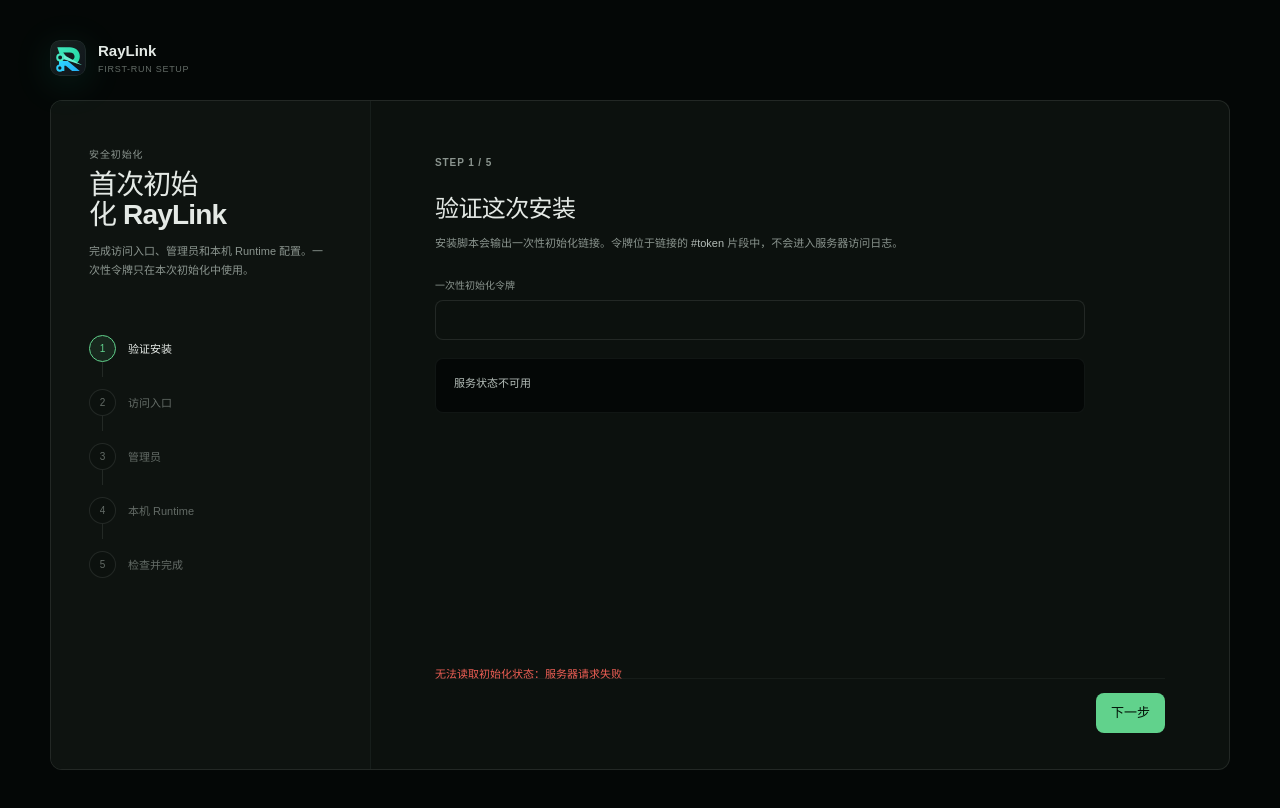
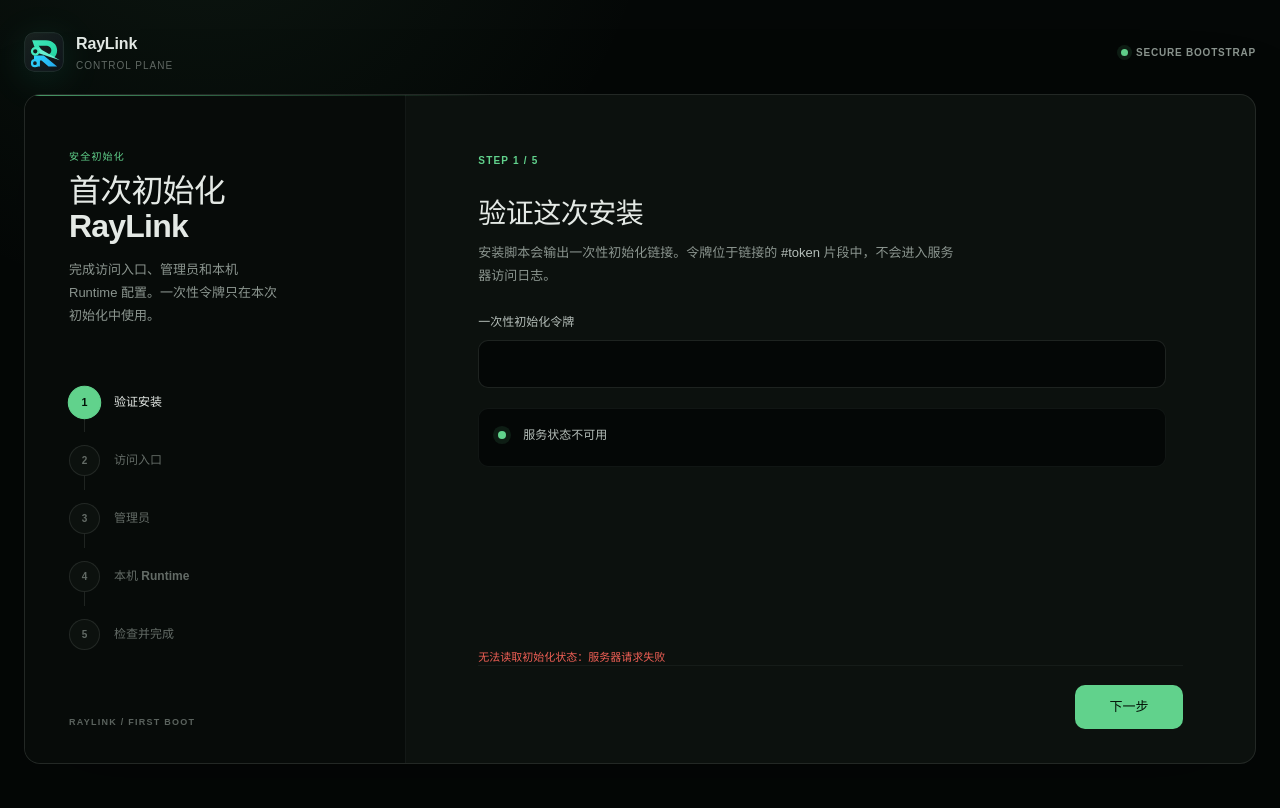
Before and after one commit to Zanetach/RayLink, a website: page roms/web/setup.html in a window 1280 px wide. Drawn offline with Linux system fonts and the light colour scheme; no server answers.

Commit message:
fix: polish first-run setup experience

```diff
--- a/roms/web/setup.css
+++ b/roms/web/setup.css
@@ -1,64 +1,153 @@
 .setup-page {
+  --setup-radius-panel: 16px;
+  --setup-radius-control: 10px;
+  min-width: 960px;
   min-height: 100vh;
-  background: var(--canvas);
+  background:
+    radial-gradient(circle at 16% -18%, oklch(0.72 0.12 154 / 0.09), transparent 32%),
+    var(--canvas);
 }
 
 .setup-shell {
-  width: min(1180px, calc(100% - 40px));
+  width: min(1240px, calc(100% - 48px));
   margin: 0 auto;
-  padding: 40px 0;
+  padding: 28px 0 36px;
 }
 
 .setup-brand {
   display: flex;
+  min-height: 48px;
+  align-items: center;
+  justify-content: space-between;
+  margin-bottom: 18px;
+}
+
+.setup-brand-identity {
+  display: flex;
   align-items: center;
   gap: 12px;
-  margin-bottom: 24px;
+}
+
+.setup-brand .brand-mark {
+  width: 40px;
+  height: 40px;
 }
 
 .setup-brand strong,
-.setup-brand small { display: block; }
-.setup-brand strong { font-size: 15px; }
 .setup-brand small {
+  display: block;
+}
+
+.setup-brand strong {
+  color: var(--text);
+  font-size: 16px;
+  font-weight: 650;
+  letter-spacing: -0.01em;
+}
+
+.setup-brand small {
+  margin-top: 2px;
   color: var(--faint);
-  font-size: 9px;
-  letter-spacing: .08em;
+  font-size: 10px;
+  letter-spacing: 0.1em;
   text-transform: uppercase;
 }
 
+.setup-security-state {
+  display: inline-flex;
+  min-height: 30px;
+  align-items: center;
+  gap: 8px;
+  color: var(--muted);
+  font-size: 10px;
+  font-weight: 650;
+  letter-spacing: 0.08em;
+  text-transform: uppercase;
+}
+
+.setup-security-state i {
+  width: 7px;
+  height: 7px;
+  border-radius: 50%;
+  background: var(--accent);
+  box-shadow: 0 0 0 4px var(--accent-soft);
+}
+
 .setup-card {
-  min-height: 670px;
+  position: relative;
+  height: clamp(560px, calc(100vh - 130px), 760px);
   display: grid;
-  grid-template-columns: 320px minmax(0, 1fr);
+  grid-template-columns: minmax(300px, 31%) minmax(0, 1fr);
   overflow: hidden;
   border: 1px solid var(--border);
-  border-radius: var(--r-md);
+  border-radius: var(--setup-radius-panel);
   background: var(--surface-1);
+  box-shadow: 0 26px 90px rgb(0 0 0 / 0.24);
+}
+
+.setup-card::before {
+  content: "";
+  position: absolute;
+  z-index: 2;
+  inset: 0 0 auto;
+  height: 1px;
+  background: linear-gradient(90deg, var(--accent), transparent 38%);
+  opacity: 0.72;
 }
 
 .setup-sidebar {
-  padding: 46px 38px;
+  position: relative;
+  padding: 54px 44px 42px;
   border-right: 1px solid var(--border-subtle);
-  background: color-mix(in oklch, var(--surface-2), var(--canvas) 28%);
+  background: oklch(0.145 0.01 165);
+}
+
+.setup-sidebar::after {
+  content: "RAYLINK / FIRST BOOT";
+  position: absolute;
+  left: 44px;
+  bottom: 34px;
+  color: oklch(0.49 0.012 160);
+  font-size: 9px;
+  font-weight: 650;
+  letter-spacing: 0.14em;
+}
+
+.setup-sidebar .eyebrow,
+.setup-form .eyebrow {
+  margin-bottom: 10px;
+  color: var(--accent);
+  font-size: 10px;
+  letter-spacing: 0.12em;
 }
 
 .setup-sidebar h1 {
-  margin: 8px 0 12px;
-  font-size: 28px;
-  letter-spacing: -.03em;
+  max-width: 260px;
+  margin: 0 0 16px;
+  font-size: 32px;
+  font-weight: 620;
+  letter-spacing: -0.025em;
+  line-height: 1.08;
+  text-wrap: balance;
+}
+
+.setup-sidebar h1 span {
+  display: block;
 }
 
 .setup-sidebar > p:not(.eyebrow) {
+  max-width: 29ch;
   margin: 0;
   color: var(--muted);
-  font-size: 11px;
-  line-height: 1.7;
+  font-size: 13px;
+  line-height: 1.75;
+  text-wrap: pretty;
 }
 
 .setup-progress {
   display: grid;
   gap: 0;
-  margin: 42px 0 0;
+  margin: 46px 0 0;
   padding: 0;
   list-style: none;
 }
@@ -66,144 +155,359 @@
 .setup-progress li {
   position: relative;
   display: flex;
+  min-height: 58px;
   align-items: center;
-  gap: 12px;
-  min-height: 54px;
+  gap: 14px;
   color: var(--faint);
-  font-size: 11px;
+  font-size: 12px;
+  font-weight: 560;
+  transition: color 180ms ease;
 }
 
 .setup-progress li:not(:last-child)::after {
   content: "";
   position: absolute;
-  left: 13px;
-  top: 40px;
+  left: 15px;
+  top: 43px;
   bottom: -1px;
   width: 1px;
   background: var(--border);
 }
 
 .setup-progress span {
-  width: 27px;
-  height: 27px;
+  position: relative;
+  z-index: 1;
+  width: 31px;
+  height: 31px;
   display: grid;
   place-items: center;
   flex: 0 0 auto;
   border: 1px solid var(--border);
   border-radius: 50%;
   background: var(--surface-1);
+  color: var(--faint);
   font-size: 10px;
+  font-variant-numeric: tabular-nums;
+  transition:
+    transform 180ms var(--ease-out),
+    background-color 180ms ease,
+    border-color 180ms ease;
 }
 
-.setup-progress li.active { color: var(--text); }
-.setup-progress li.active span,
+.setup-progress li.active {
+  color: var(--text);
+}
+
+.setup-progress li.active span {
+  border-color: var(--accent);
+  background: var(--accent);
+  color: var(--accent-ink);
+  transform: scale(1.08);
+}
+
+.setup-progress li.complete {
+  color: var(--text-soft);
+}
+
 .setup-progress li.complete span {
-  border-color: var(--accent);
+  border-color: oklch(0.62 0.1 154);
   background: var(--accent-soft);
   color: var(--accent);
 }
 
 .setup-form {
-  display: flex;
-  flex-direction: column;
+  display: grid;
+  grid-template-rows: minmax(0, 1fr) auto auto;
   min-width: 0;
-  padding: 54px 64px 36px;
+  overflow: hidden;
+  padding: 58px 72px 34px;
 }
 
-.setup-step { display: grid; gap: 18px; max-width: 650px; }
-.setup-step h2 { margin: 0; font-size: 24px; letter-spacing: -.025em; }
-.setup-intro { margin: -8px 0 8px; color: var(--muted); font-size: 11px; line-height: 1.7; }
-.setup-intro code { color: var(--text-soft); font-family: var(--font-mono); }
+.setup-step {
+  width: min(100%, 700px);
+  min-height: 0;
+  display: grid;
+  align-content: start;
+  gap: 20px;
+  overflow-y: auto;
+  padding-right: 12px;
+  scrollbar-color: var(--border) transparent;
+  scrollbar-width: thin;
+}
+
+.setup-step.active {
+  animation: setup-step-enter 240ms var(--ease-out) both;
+}
+
+.setup-step h2 {
+  margin: 0;
+  color: var(--text);
+  font-size: 28px;
+  font-weight: 610;
+  letter-spacing: -0.018em;
+  line-height: 1.12;
+  text-wrap: balance;
+}
+
+.setup-intro {
+  max-width: 66ch;
+  margin: -7px 0 6px;
+  color: var(--muted);
+  font-size: 13px;
+  line-height: 1.72;
+  text-wrap: pretty;
+}
+
+.setup-intro code {
+  color: var(--text-soft);
+  font-family: var(--font-mono);
+}
+
+.setup-form .field {
+  gap: 9px;
+  color: var(--text-soft);
+  font-size: 12px;
+}
+
+.setup-form .field > span {
+  font-weight: 620;
+}
+
+.setup-form .field input,
+.setup-form .field select,
+.setup-form .field textarea {
+  min-height: 48px;
+  border-color: var(--border);
+  border-radius: var(--setup-radius-control);
+  background: var(--canvas);
+  padding: 11px 14px;
+  color: var(--text);
+  font-size: 13px;
+}
+
+.setup-form .field input::placeholder,
+.setup-form .field textarea::placeholder {
+  color: oklch(0.46 0.012 160);
+}
+
+.setup-form .field small {
+  color: var(--faint);
+  font-size: 10px;
+  line-height: 1.6;
+}
+
+.setup-form textarea {
+  min-height: 82px;
+  resize: vertical;
+}
 
 .setup-callout {
+  position: relative;
   display: grid;
-  gap: 4px;
-  padding: 16px 18px;
+  gap: 5px;
+  padding: 17px 18px 17px 44px;
+  border: 1px solid var(--border-subtle);
+  border-radius: var(--setup-radius-control);
+  background: var(--canvas);
+}
+
+.setup-callout::before {
+  content: "";
+  position: absolute;
+  left: 19px;
+  top: 22px;
+  width: 8px;
+  height: 8px;
+  border-radius: 50%;
+  background: var(--accent);
+  box-shadow: 0 0 0 5px var(--accent-soft);
+}
+
+.setup-callout strong {
+  color: var(--text-soft);
+  font-size: 12px;
+}
+
+.setup-callout span {
+  color: var(--faint);
+  font-size: 10px;
+}
+
+.setup-choice-grid {
+  display: grid;
+  grid-template-columns: 1fr 1fr;
+  gap: 12px;
+}
+
+.setup-choice {
+  display: grid;
+  min-height: 94px;
+  grid-template-columns: 18px 1fr;
+  align-items: start;
+  gap: 12px;
+  padding: 18px;
+  border: 1px solid var(--border);
+  border-radius: var(--r-md);
+  background: var(--canvas);
+  cursor: pointer;
+  transition:
+    transform 160ms var(--ease-out),
+    background-color 180ms ease,
+    border-color 180ms ease;
+}
+
+.setup-choice:has(input:checked) {
+  border-color: oklch(0.65 0.1 154);
+  background: var(--accent-soft);
+  box-shadow: inset 0 0 0 1px oklch(0.72 0.12 154 / 0.08);
+}
+
+.setup-choice input {
+  width: 16px;
+  height: 16px;
+  margin: 2px 0 0;
+  accent-color: var(--accent);
+}
+
+.setup-choice strong,
+.setup-choice small {
+  display: block;
+}
+
+.setup-choice strong {
+  color: var(--text);
+  font-size: 13px;
+  font-weight: 620;
+}
+
+.setup-choice small {
+  margin-top: 6px;
+  color: var(--muted);
+  font-size: 10px;
+  line-height: 1.55;
+}
+
+.setup-summary {
+  margin: 0;
+  overflow: hidden;
+  border: 1px solid var(--border-subtle);
+  border-radius: var(--setup-radius-control);
+  background: var(--canvas);
+}
+
+.setup-summary div {
+  display: grid;
+  grid-template-columns: 160px minmax(0, 1fr);
+  gap: 18px;
+  padding: 14px 17px;
+  border-bottom: 1px solid var(--border-subtle);
+}
+
+.setup-summary div:last-child {
+  border-bottom: 0;
+}
+
+.setup-summary dt {
+  color: var(--faint);
+  font-size: 11px;
+}
+
+.setup-summary dd {
+  min-width: 0;
+  margin: 0;
+  color: var(--text-soft);
+  font-size: 11px;
+  overflow-wrap: anywhere;
+}
+
+.setup-preflight {
+  display: grid;
+  grid-template-columns: 1fr 1fr;
+  gap: 9px;
+  color: var(--muted);
+  font-size: 11px;
+}
+
+.setup-preflight span {
+  padding: 11px 13px;
   border: 1px solid var(--border-subtle);
   border-radius: var(--r-sm);
   background: var(--canvas);
 }
 
-.setup-callout strong { color: var(--text-soft); font-size: 11px; }
-.setup-callout span { color: var(--faint); font-size: 10px; }
+.setup-preflight span[data-state="passed"] {
+  color: var(--accent);
+}
 
-.setup-choice-grid { display: grid; grid-template-columns: 1fr 1fr; gap: 10px; }
-.setup-choice {
+.setup-confirm {
   display: flex;
+  min-height: 40px;
   align-items: flex-start;
-  gap: 10px;
-  padding: 15px;
-  border: 1px solid var(--border);
-  border-radius: var(--r-sm);
-  background: var(--canvas);
-  cursor: pointer;
+  gap: 11px;
+  color: var(--muted);
+  font-size: 11px;
+  line-height: 1.6;
 }
-.setup-choice:has(input:checked) { border-color: var(--accent); background: var(--accent-soft); }
-.setup-choice input { accent-color: var(--accent); margin-top: 3px; }
-.setup-choice strong,
-.setup-choice small { display: block; }
-.setup-choice strong { color: var(--text-soft); font-size: 11px; }
-.setup-choice small { margin-top: 3px; color: var(--faint); font-size: 9px; line-height: 1.5; }
 
-.setup-form .field small { color: var(--faint); font-size: 9px; line-height: 1.5; }
-.setup-form textarea { resize: vertical; min-height: 72px; }
+.setup-confirm input {
+  width: 16px;
+  height: 16px;
+  margin-top: 1px;
+  accent-color: var(--accent);
+}
 
-.setup-summary {
+.setup-error {
   margin: 0;
-  border: 1px solid var(--border-subtle);
-  border-radius: var(--r-sm);
-  background: var(--canvas);
+  padding-top: 12px;
 }
-.setup-summary div {
-  display: grid;
-  grid-template-columns: 150px minmax(0, 1fr);
-  gap: 18px;
-  padding: 13px 16px;
-  border-bottom: 1px solid var(--border-subtle);
-}
-.setup-summary div:last-child { border-bottom: 0; }
-.setup-summary dt { color: var(--faint); font-size: 10px; }
-.setup-summary dd { min-width: 0; margin: 0; color: var(--text-soft); font-size: 10px; overflow-wrap: anywhere; }
 
-.setup-preflight {
-  display: grid;
-  grid-template-columns: 1fr 1fr;
-  gap: 8px;
-  color: var(--muted);
-  font-size: 10px;
-}
-.setup-preflight span {
-  padding: 10px 12px;
-  border: 1px solid var(--border-subtle);
-  border-radius: var(--r-sm);
-  background: var(--canvas);
-}
-.setup-preflight span[data-state="passed"] { color: var(--accent); }
-
-.setup-confirm { display: flex; gap: 10px; color: var(--muted); font-size: 10px; }
-.setup-confirm input { accent-color: var(--accent); }
-.setup-error { margin-top: auto; padding-top: 18px; }
 .setup-actions {
   display: flex;
+  min-height: 64px;
+  align-items: flex-end;
   justify-content: flex-end;
   gap: 10px;
-  padding-top: 14px;
+  padding-top: 18px;
   border-top: 1px solid var(--border-subtle);
 }
 
-@media (max-width: 820px) {
-  .setup-shell { width: min(100% - 24px, 680px); padding: 18px 0; }
-  .setup-card { grid-template-columns: 1fr; min-height: 0; }
-  .setup-sidebar { padding: 28px; border-right: 0; border-bottom: 1px solid var(--border-subtle); }
-  .setup-sidebar h1 { font-size: 23px; }
-  .setup-progress { grid-template-columns: repeat(5, 1fr); margin-top: 24px; }
-  .setup-progress li { min-height: 30px; font-size: 0; }
-  .setup-progress li:not(:last-child)::after { left: 27px; right: -1px; top: 13px; bottom: auto; width: auto; height: 1px; }
-  .setup-form { padding: 34px 28px 28px; }
+.setup-actions .button {
+  min-width: 108px;
+  min-height: 44px;
+  border-radius: var(--setup-radius-control);
 }
 
-@media (max-width: 520px) {
-  .setup-choice-grid { grid-template-columns: 1fr; }
-  .setup-summary div { grid-template-columns: 1fr; gap: 4px; }
-  .setup-actions .button { flex: 1; justify-content: center; }
+@media (hover: hover) {
+  .setup-choice:hover {
+    border-color: oklch(0.48 0.025 160);
+    background: var(--surface-2);
+    transform: translateY(-1px);
+  }
+
+  .setup-choice:has(input:checked):hover {
+    border-color: var(--accent);
+    background: var(--accent-soft);
+  }
 }
+
+@keyframes setup-step-enter {
+  from {
+    opacity: 0;
+    transform: translateY(8px);
+  }
+  to {
+    opacity: 1;
+    transform: translateY(0);
+  }
+}
+
+@media (prefers-reduced-motion: reduce) {
+  .setup-step.active {
+    animation: none;
+  }
+
+  .setup-choice,
+  .setup-progress span {
+    transition: none;
+  }
+}
--- a/roms/web/setup.html
+++ b/roms/web/setup.html
@@ -5,21 +5,28 @@
   <meta name="viewport" content="width=device-width, initial-scale=1, viewport-fit=cover">
   <meta name="description" content="RayLink 首次初始化">
   <title>初始化 RayLink</title>
-  <link rel="icon" href="/assets/brand/raylink-mark.svg?v=20260726" type="image/svg+xml">
-  <link rel="stylesheet" href="/styles.css?v=0.2.0-20260727">
-  <link rel="stylesheet" href="/setup.css?v=0.2.0-20260727">
+  <link rel="icon" href="./assets/brand/raylink-mark.svg?v=20260726" type="image/svg+xml">
+  <link rel="stylesheet" href="./styles.css?v=0.2.0-20260727">
+  <link rel="stylesheet" href="./setup.css?v=0.2.0-20260730">
 </head>
 <body class="setup-page">
-  <main class="setup-shell">
+  <a class="skip-link" href="#setup-main">跳到初始化表单</a>
+  <main class="setup-shell" id="setup-main">
     <header class="setup-brand">
-      <span class="brand-mark"><img src="/assets/brand/raylink-mark.svg?v=20260726" alt="" aria-hidden="true"></span>
-      <span><strong>RayLink</strong><small>First-run setup</small></span>
+      <span class="setup-brand-identity">
+        <span class="brand-mark"><img src="./assets/brand/raylink-mark.svg?v=20260726" alt="" aria-hidden="true"></span>
+        <span><strong>RayLink</strong><small>Control plane</small></span>
+      </span>
+      <span class="setup-security-state"><i aria-hidden="true"></i>Secure bootstrap</span>
     </header>
 
     <section class="setup-card" aria-labelledby="setup-title">
       <aside class="setup-sidebar">
         <p class="eyebrow">安全初始化</p>
-        <h1 id="setup-title">首次初始化 RayLink</h1>
+        <h1 id="setup-title" aria-label="首次初始化 RayLink">
+          <span>首次初始化</span>
+          <span>RayLink</span>
+        </h1>
         <p>完成访问入口、管理员和本机 Runtime 配置。一次性令牌只在本次初始化中使用。</p>
         <ol class="setup-progress" aria-label="初始化进度">
           <li class="active" data-progress="0"><span>1</span>验证安装</li>
@@ -143,6 +150,6 @@
       </form>
     </section>
   </main>
-  <script type="module" src="/setup.js?v=0.2.0-20260728"></script>
+  <script defer src="./setup.js?v=0.2.0-20260730"></script>
 </body>
 </html>
--- a/roms/web/setup.js
+++ b/roms/web/setup.js
@@ -9,6 +9,7 @@
 const expiryLabel = document.querySelector("#setup-expiry");
 const summary = document.querySelector("#setup-summary");
 const preflightElement = document.querySelector("#setup-preflight");
+const previewMode = location.protocol === "file:";
 let currentStep = 0;
 let preflightPassed = false;
 
@@ -168,6 +169,7 @@
     renderSummary();
     void runPreflight();
   }
+  steps[currentStep].scrollTop = 0;
   steps[currentStep].querySelector("input, select, textarea")?.focus();
 }
 
@@ -234,6 +236,17 @@
 async function initialize() {
   tokenFromFragment();
   updateCertificateOptions();
+  if (previewMode) {
+    stateLabel.textContent = "本地界面预览";
+    expiryLabel.textContent = "部署后将在这里显示初始化令牌有效期";
+    form.elements.token.value = "raylink-preview-token";
+    form.elements.accessMode.value = "domain";
+    form.elements.canonicalOrigin.value = "https://panel.example.com";
+    form.elements.certificateEmail.value = "ops@example.com";
+    form.elements.runtimeAddress.value = "panel.example.com";
+    updateCertificateOptions();
+    return;
+  }
   const status = await api("/api/setup/status");
   if (status.state === "READY") {
     location.replace("/");
```
Also changed, not shown: roms/server/app.js (+6 -1 lines), roms/tests/setup.test.js (+20 -0 lines).
